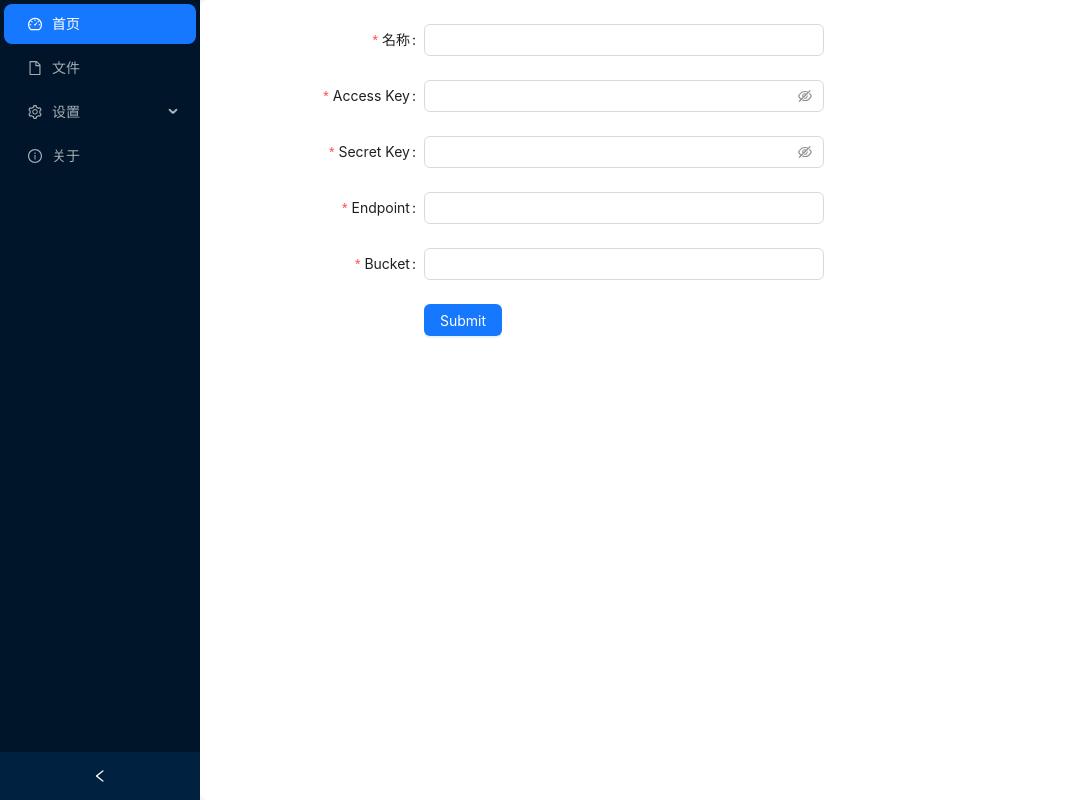
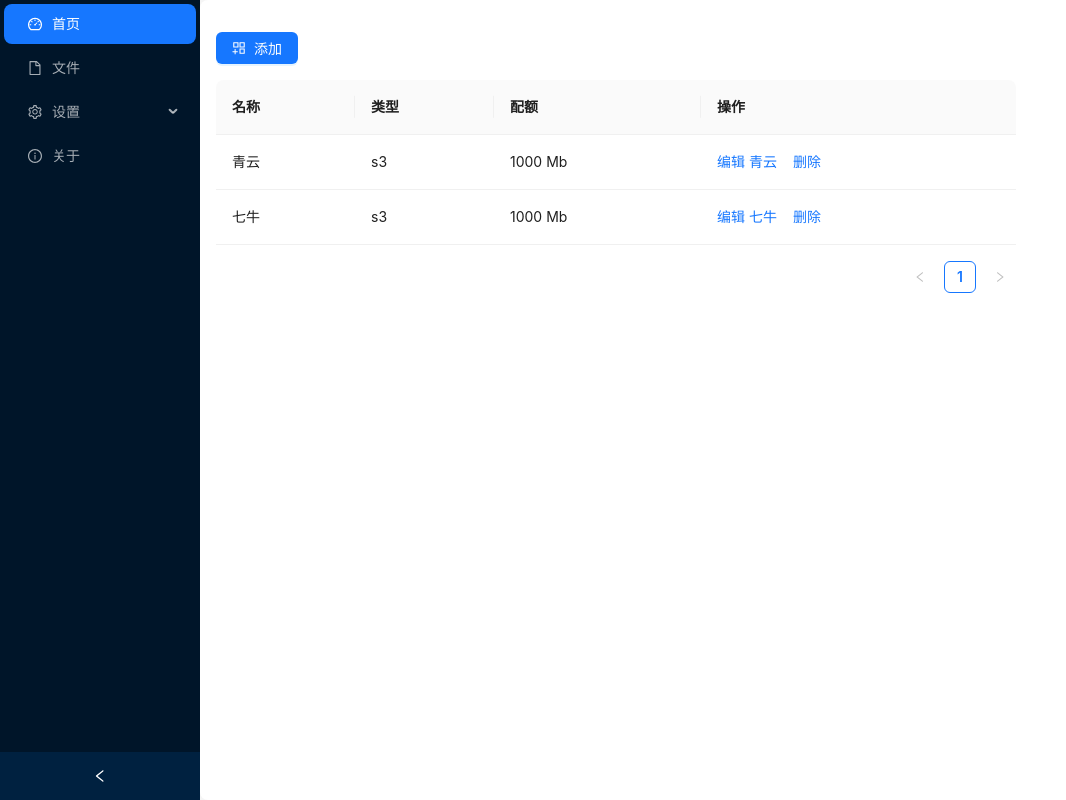
Before and after one commit to fog-drive/fog-drive, a React (Vite) app: page / in a window 1280 px wide. Shown: the whole page, without its empty margins (0-1066 px from the left). Built offline with nearby package versions, Linux system fonts and the light colour scheme.

Commit message:
add storage page

```diff
--- a/electron.vite.config.ts
+++ b/electron.vite.config.ts
@@ -4,15 +4,23 @@ import react from '@vitejs/plugin-react'
 
 export default defineConfig({
   main: {
-    plugins: [externalizeDepsPlugin()]
+    plugins: [externalizeDepsPlugin()],
+    resolve: {
+      alias: {
+        '@shared': resolve('src/shared')
+      }
+    }
   },
   preload: {
     plugins: [externalizeDepsPlugin()]
   },
   renderer: {
+    assetsInclude: 'src/renderer/assets/**',
     resolve: {
       alias: {
-        '@renderer': resolve('src/renderer/src')
+        '@renderer': resolve('src/renderer/src'),
+        '@shared': resolve('src/shared'),
+        '@/components': resolve('src/renderer/src/components')
       }
     },
     plugins: [react()]
--- a/src/renderer/src/App.tsx
+++ b/src/renderer/src/App.tsx
@@ -10,7 +10,7 @@ import {
 import type { MenuProps } from 'antd'
 import { Layout, Menu, theme } from 'antd'
 
-import Storage from './components/setting/Storage'
+import Storage from '@/components/setting/Storage'
 
 const { Content, Sider } = Layout
 
@@ -80,8 +80,8 @@ const App: React.FC = () => {
         <Content style={{ margin: '16' }}>
           <div
             style={{
-              padding: 24,
-              minHeight: '100%',
+              minHeight: '100vh',
+              padding: 16,
               background: colorBgContainer,
               borderRadius: borderRadiusLG
             }}
--- a/src/renderer/src/components/setting/Storage.tsx
+++ b/src/renderer/src/components/setting/Storage.tsx
@@ -1,6 +1,9 @@
-import React from 'react'
+import React, { useState } from 'react'
+import { AppstoreAddOutlined } from '@ant-design/icons'
+import { Button, Space, Table, Modal, Form, Input } from 'antd'
+import { StorageSetting } from '@shared/models'
 import type { FormProps } from 'antd'
-import { Button, Form, Input } from 'antd'
+import type { TableProps } from 'antd'
 
 type FieldType = {
   name?: string
@@ -10,15 +13,101 @@ type FieldType = {
   bucket?: string
 }
 
+type ColumnsType<T extends object> = TableProps<T>['columns']
+
+interface DataType {
+  name: string
+  type: string
+  quota: number
+  quotaUnit: string
+}
+
+const columns: ColumnsType<DataType> = [
+  {
+    title: '名称',
+    dataIndex: 'name',
+    key: 'name'
+  },
+  {
+    title: '类型',
+    dataIndex: 'type',
+    key: 'type'
+  },
+  {
+    title: '配额',
+    dataIndex: 'quota',
+    key: 'quota',
+    render: (_, record): JSX.Element => {
+      return (
+        <>
+          {record.quota} {record.quotaUnit}
+        </>
+      )
+    }
+  },
+  {
+    title: '操作',
+    key: 'action',
+    render: (_, record) => (
+      <Space size="middle">
+        <a>编辑 {record.name}</a>
+        <a>删除</a>
+      </Space>
+    )
+  }
+]
+
+const data: DataType[] = [
+  {
+    name: '青云',
+    type: 's3',
+    quota: 1000,
+    quotaUnit: 'Mb'
+  },
+  {
+    name: '七牛',
+    type: 's3',
+    quota: 1000,
+    quotaUnit: 'Mb'
+  }
+]
+
+const AddButton: React.FC = () => {
+  const [isModalOpen, setIsModalOpen] = useState(false)
+
   const onFinish: FormProps<FieldType>['onFinish'] = (values) => {
-  console.log('Success:', values)
+    setIsModalOpen(false)
+    const storageSetting = values as StorageSetting
+    storageSetting.storage = 's3'
+    console.log('Success:', storageSetting)
   }
 
   const onFinishFailed: FormProps<FieldType>['onFinishFailed'] = (errorInfo) => {
     console.log('Failed:', errorInfo)
   }
+  const showEditStorage = (id: number | null): void => {
+    setIsModalOpen(true)
+    if (null === id) {
+      console.log('')
+    } else {
+      console.log(id)
+    }
+  }
 
-const Storage: React.FC = () => (
+  const handleOk = (): void => {
+    setIsModalOpen(false)
+  }
+
+  const handleCancel = (): void => {
+    setIsModalOpen(false)
+  }
+
+  return (
+    <div style={{ padding: '16px 0px' }}>
+      <Button type="primary" onClick={() => showEditStorage(null)} icon={<AppstoreAddOutlined />}>
+        添加
+      </Button>
+      <Modal title="存储" open={isModalOpen} onOk={handleOk} onCancel={handleCancel} footer={[]}>
         <Form
           name="basic"
           labelCol={{ span: 8 }}
@@ -42,7 +131,7 @@ const Storage: React.FC = () => (
             name="accessKey"
             rules={[{ required: true, message: '请输入Access Key!' }]}
           >
-      <Input.Password />
+            <Input />
           </Form.Item>
 
           <Form.Item<FieldType>
@@ -75,6 +164,23 @@ const Storage: React.FC = () => (
             </Button>
           </Form.Item>
         </Form>
+      </Modal>
+    </div>
   )
+}
+
+const Storage: React.FC = () => {
+  return (
+    <div>
+      <AddButton />
+      <Table<DataType>
+        columns={columns}
+        pagination={{ position: ['bottomRight'] }}
+        dataSource={data}
+        style={{ width: '100vh' }}
+      />
+    </div>
+  )
+}
 
 export default Storage
--- /dev/null
+++ b/src/shared/models.ts
@@ -0,0 +1,8 @@
+export type StorageSetting = {
+  name: string
+  storage: string
+  accessKey: string
+  secretKey: string
+  endpoint: string
+  bucket: string
+}
```
Also changed, not shown: tsconfig.node.json (+11 -2 lines), tsconfig.web.json (+8 -1 lines), src/renderer/src/components/index.ts (added). Lines whose indentation alone changed are shown as unchanged.
